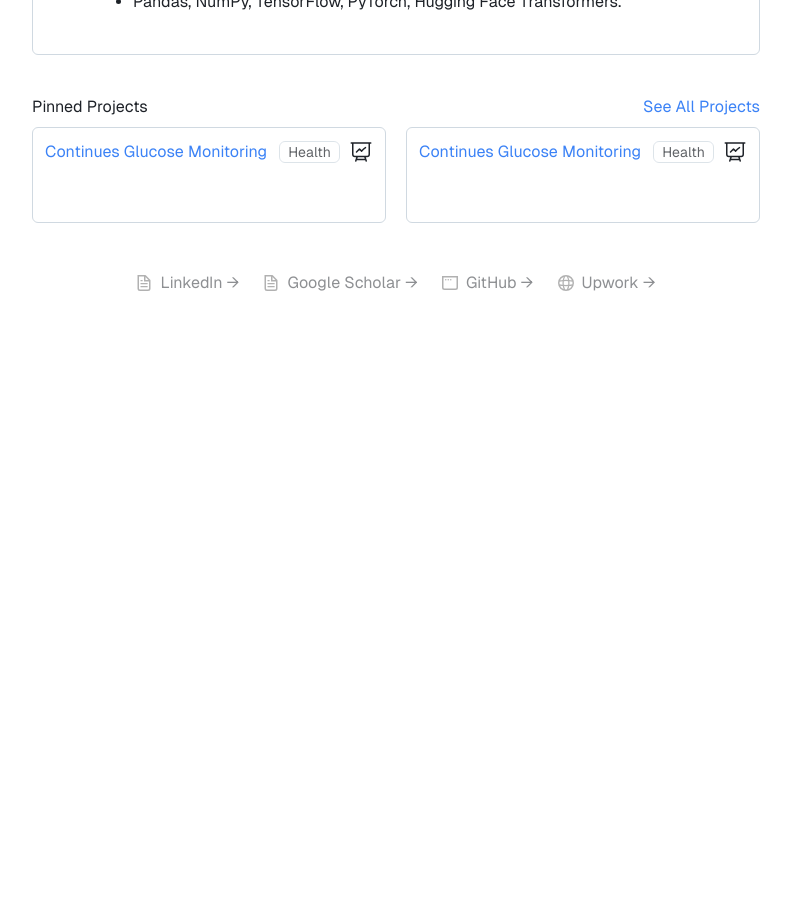
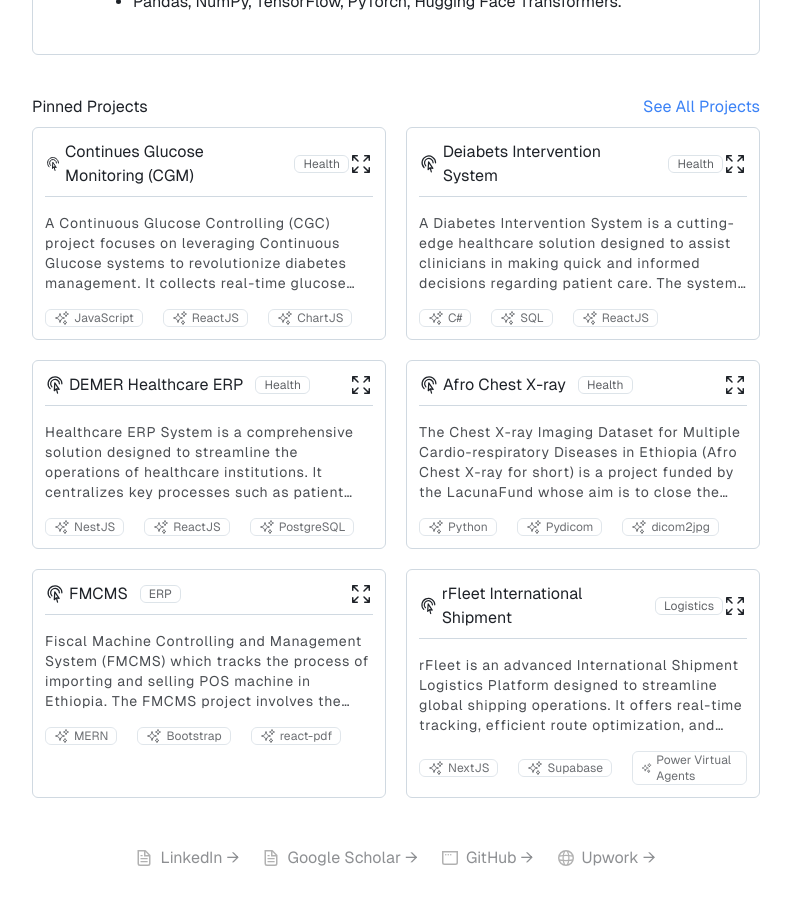
Before and after one commit to NegasiHaile/negasihaile.github.io, a Next.js app: page / in a window 1280 px wide. Shown: the part 460-1364 px from the top of the page, without its empty margins (244-1035 px from the left). Before the commit the page ends 823 px from the top, so only its background shows below. Built offline with nearby package versions, Linux system fonts and the light colour scheme.

Commit message:
Added: Project contents to the project card

```diff
--- a/src/data/projects.ts
+++ b/src/data/projects.ts
@@ -3,33 +3,83 @@ export const projects = [
     id: 1,
     category: "Web Application", // Web, Mobile, Data, Machine Learning,
     sub_category: "Health", // Health, E-commerce, Real Estate
-    title: "Continues Glucose Monitoring",
-    description: "", // Put what this project do, and what problem it solve
+    title: "Continues Glucose Monitoring (CGM)",
+    description: `A Continuous Glucose Controlling (CGC) project focuses on leveraging Continuous Glucose systems to revolutionize diabetes management. It collects real-time glucose data from LibreView, providing actionable insights for patients and clinicians through visaulizing in charts. Key features include Time In Range (TIR) analysis, which highlights the percentage of time a patient’s glucose levels stay within the target range, and Glucose Metrics, offering statistical insights like average glucose and variability. The project also includes Ambulatory Glucose Profile (AGP) for visualizing glucose trends and patterns over weeks and Daily Glucose Profile, showcasing day-to-day glucose fluctuations. Together, these tools aim to enhance decision-making, optimize treatment, and improve overall diabetes care.`, // Put what this project do, and what problem it solve
     pinned: true, // true/false
     startAt: "2023",
     endAt: "2024",
     tech_stack: ["JavaScript", "ReactJS", "ChartJS"],
+    demo: "https://a-g-p-report-v01.vercel.app/",
+    git: ``,
   },
+
+  {
+    id: 1,
+    category: "Web Application", // Web, Mobile, Data, Machine Learning,
+    sub_category: "Health", // Health, E-commerce, Real Estate
+    title: "Deiabets Intervention System",
+    description: `A Diabetes Intervention System is a cutting-edge healthcare solution designed to assist clinicians in making quick and informed decisions regarding patient care. The system streamlines the process of reviewing and updating patient medication by providing real-time insights and data-driven recommendations. Integrated with patient health records, it allows seamless tracking of glucose levels, medication history, and treatment outcomes. This tool enhances clinical efficiency, reduces decision-making time, and ensures personalized care. With its user-friendly interface and advanced analytics, it empowers healthcare providers to improve patient outcomes and support proactive diabetes management.`, // Put what this project do, and what problem it solve
+    pinned: true, // true/false
+    startAt: "2023",
+    endAt: "2024",
+    tech_stack: ["C#", "SQL", "ReactJS", "FHIR"],
+    demo: "",
+    git: ``,
+  },
+
   {
     id: 3,
     category: "Web Application", // Web, Mobile, Data, Machine Learning,
     sub_category: "Health", // Health, E-commerce, Real Estate
-    title: "Continues Glucose Monitoring",
-    description: "", // Put what this project do, and what problem it solve
+    title: "DEMER Healthcare ERP",
+    description: `Healthcare ERP System is a comprehensive solution designed to streamline the operations of healthcare institutions. It centralizes key processes such as patient management, inventory tracking, billing, and staff scheduling, enabling seamless coordination across departments. The system enhances operational efficiency by integrating modules for electronic medical records (EMR), appointment scheduling, and financial management. It provides real-time data insights, aiding in informed decision-making and compliance with healthcare regulations. With features tailored for the healthcare industry, this ERP system ensures improved patient care, optimized resource utilization, and robust administrative control, making it an essential tool for modern healthcare institutions.`, // Put what this project do, and what problem it solve
     pinned: true, // true/false
     startAt: "2023",
     endAt: "2024",
-    tech_stack: ["JavaScript", "ReactJS", "ChartJS"],
+    tech_stack: ["NestJS", "ReactJS", "PostgreSQL", "GraphQL"],
+    demo: "",
+    git: ``,
   },
+
+  {
+    id: 3,
+    category: "Data Science", // Web, Mobile, Data, Machine Learning,
+    sub_category: "Health", // Health, E-commerce, Real Estate
+    title: "Afro Chest X-ray",
+    description: `The Chest X-ray Imaging Dataset for Multiple Cardio-respiratory Diseases in Ethiopia (Afro Chest X-ray for short) is a project funded by the LacunaFund whose aim is to close the gap in health disparities by fostering interdisciplinary collaborations that create, expand, or aggregate labeled training and evaluation datasets.`, // Put what this project do, and what problem it solve
+    pinned: true, // true/false
+    startAt: "2023",
+    endAt: "2024",
+    tech_stack: ["Python", "Pydicom", "dicom2jpg"],
+    demo: "",
+    git: `https://github.com/asmelashteka/Afro-Chest-X-ray`,
+  },
+
+  {
+    id: 3,
+    category: "Web Application", // Web, Mobile, Data, Machine Learning,
+    sub_category: "ERP", // Health, E-commerce, Real Estate
+    title: "FMCMS ",
+    description: `Fiscal Machine Controlling and Management System (FMCMS) which tracks the process of importing and selling POS machine in Ethiopia. The FMCMS project involves the implementation of 9 user types, each with their own privileges. It utilizes the MERN stack technology (MongoDB, Express JS, React JS, and Node JS).`, // Put what this project do, and what problem it solve
+    pinned: true, // true/false
+    startAt: "2023",
+    endAt: "2024",
+    tech_stack: ["MERN", "Bootstrap", "react-pdf"],
+    demo: "",
+    git: ``,
+  },
+
   {
     id: 2,
     category: "Web Application", // Web, Mobile, Data, Machine Learning,
-    sub_category: "Health", // Health, E-commerce, Real Estate
-    title: "Continues Glucose Monitoring",
-    description: "", // Put what this project do, and what problem it solve
-    pinned: false, // true/false
+    sub_category: "Logistics", // Health, E-commerce, Real Estate
+    title: "rFleet International Shipment",
+    description: `rFleet is an advanced International Shipment Logistics Platform designed to streamline global shipping operations. It offers real-time tracking, efficient route optimization, and seamless coordination of shipments across borders. Integrated with a smart chatbot developed using Microsoft Power Virtual Agents, rFleet provides clients with instant assistance for tracking shipments, resolving queries, and accessing crucial logistics updates. The chatbot leverages AI-powered natural language processing to deliver personalized support, ensuring quick resolutions and enhancing customer experience. With its robust features and intelligent chatbot integration, rFleet empowers businesses to simplify logistics management and improve operational efficiency on a global scale.`, // Put what this project do, and what problem it solve
+    pinned: true, // true/false
     startAt: "2023",
     endAt: "2024",
-    tech_stack: ["JavaScript", "ReactJS", "ChartJS"],
+    tech_stack: ["NextJS", "Supabase", "Power Virtual Agents"],
+    demo: "",
+    git: ``,
   },
 ];
--- a/src/types/project.ts
+++ b/src/types/project.ts
@@ -8,4 +8,6 @@ export interface ProjectType {
   startAt: string;
   endAt: string;
   tech_stack: string[];
+  demo: string;
+  git: string;
 }
--- a/src/utils/cards/Project.tsx
+++ b/src/utils/cards/Project.tsx
@@ -2,6 +2,7 @@ import { ProjectType } from "@/types/project";
 import Link from "next/link";
 import React from "react";
 import IconMoniter from "../icons/IconMoniter";
+import { IconArrowRipple, IconExpand, IconStart, RightArrow } from "../icons";
 
 interface ProjectProps {
   index: number;
@@ -10,19 +11,51 @@ interface ProjectProps {
 
 const Project = ({ index, project }: ProjectProps) => {
   return (
-    <div key={index} className="w-full border rounded-md p-3 min-h-24">
+    <div
+      key={index}
+      className="w-full border rounded-md p-3 space-y-4 min-h-24"
+    >
       {/* Card Header */}
-      <div className="flex justify-between items-center">
+      <div className="flex justify-between items-center border-b pb-2">
         <div className="flex items-center space-x-3">
-          <Link href="/" className="text-blue-500">
+          <Link
+            target="_blank"
+            href={project.demo || project.git}
+            className="flex items-center"
+          >
+            <IconArrowRipple className="w-5 h-5 mr-1" />
             {project.title}
           </Link>
-          <p className=" border rounded-md px-2 opacity-70 text-sm">Health</p>
+
+          <p className=" border rounded-md px-2 opacity-70 text-xs">
+            {project.sub_category}
+          </p>
         </div>
 
-        <div className="cursor-pointer">
-          <IconMoniter />
+        <div className="cursor-pointer hover:opacity-65">
+          <IconExpand />
         </div>
+      </div>
+
+      {/* CARD BODY */}
+      <div className="text-sm line-clamp-4 opacity-80 dark:font-thin tracking-wider">
+        <p>{project.description}</p>
+      </div>
+
+      {/* CARD FOOTER */}
+      <div className="flex w-full items-center space-x-5">
+        {project.tech_stack.map((item, i) => {
+          if (i > 2) return null;
+          return (
+            <div
+              key={i}
+              className="flex w-fit items-center space-x-1 text-xs opacity-65 border rounded-md px-2 py-1 md:py-0"
+            >
+              <IconStart className="w-4 h-4" />
+              <p>{item}</p>
+            </div>
+          );
+        })}
       </div>
     </div>
   );
```
